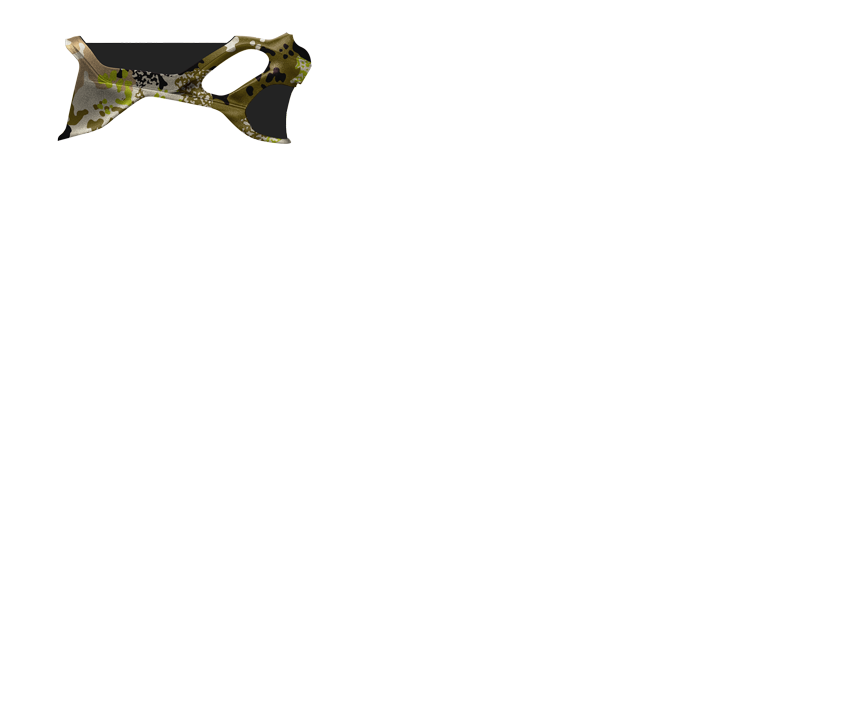
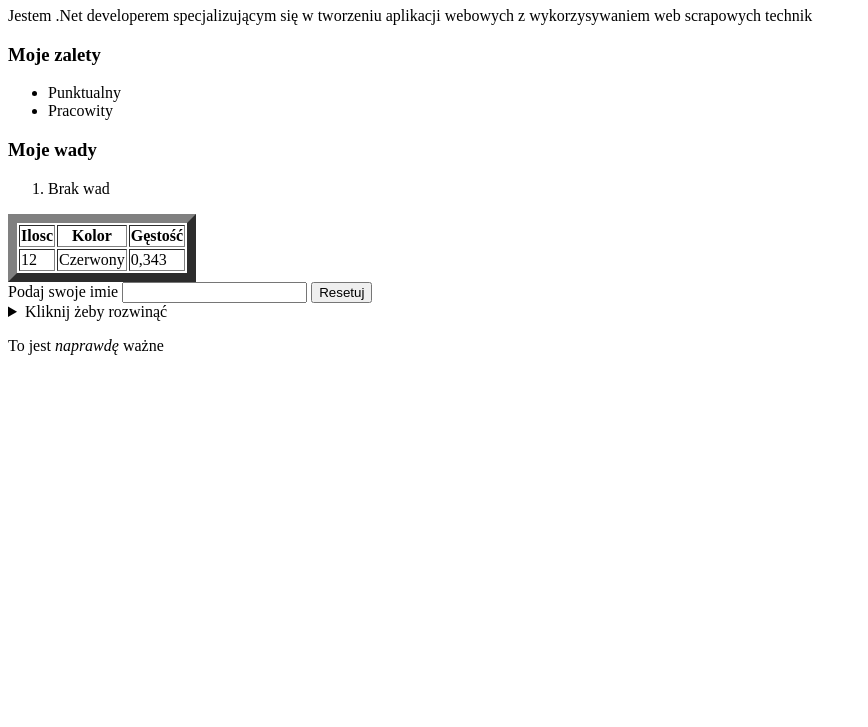
Before and after one commit to sebastianpgab/html, a plain HTML site: page index.html in a window 1280 px wide. Shown: the part 73-800 px from the top of the page, without its empty margins (0-868 px from the left). Drawn offline with Linux system fonts and the light colour scheme.

Commit message:
add table & form

```diff
--- a/index.html
+++ b/index.html
@@ -5,6 +5,43 @@
         <meta charset="UTF-8"/>
     </head>
     <body>
-        <img src="images/r8_ultimate_schaft_hs_li_huntec.png" alt="kolba Blasera"/>
+        <h1>.Net Developer Sebastian Piątkowski</h1>
+        <p>Jestem .Net developerem specjalizującym się w tworzeniu aplikacji webowych z wykorzysywaniem web scrapowych technik</p>
+
+        <h3>Moje zalety</h3>
+        <ul>
+            <li>Punktualny</li>
+            <li>Pracowity</li>
+        </ul>
+        <h3>Moje wady</h3>
+        <ol>
+            <li>Brak wad</li>
+        </ol>
+
+        <table border="9" >
+            <tr>
+                <th>Ilosc</th>
+                <th>Kolor</th>
+                <th>Gęstość</th>
+            </tr>
+            <tr>
+                <td>12</td>
+                <td>Czerwony</td>
+                <td>0,343</td>
+            </tr>
+        </table>
+
+        <form>
+            <label for="name">Podaj swoje imie</label>
+            <input type="text" id="name" name="fistname">
+            <button type="reset">Resetuj</button>
+        </form>
+
+        <details>
+            <summary>Kliknij żeby rozwinąć</summary>
+            <p>Rozwinięty tekst</p>
+        </details>
+
+        <p>To jest <em>naprawdę</em> ważne</p>
     </body>
 </html>
```
